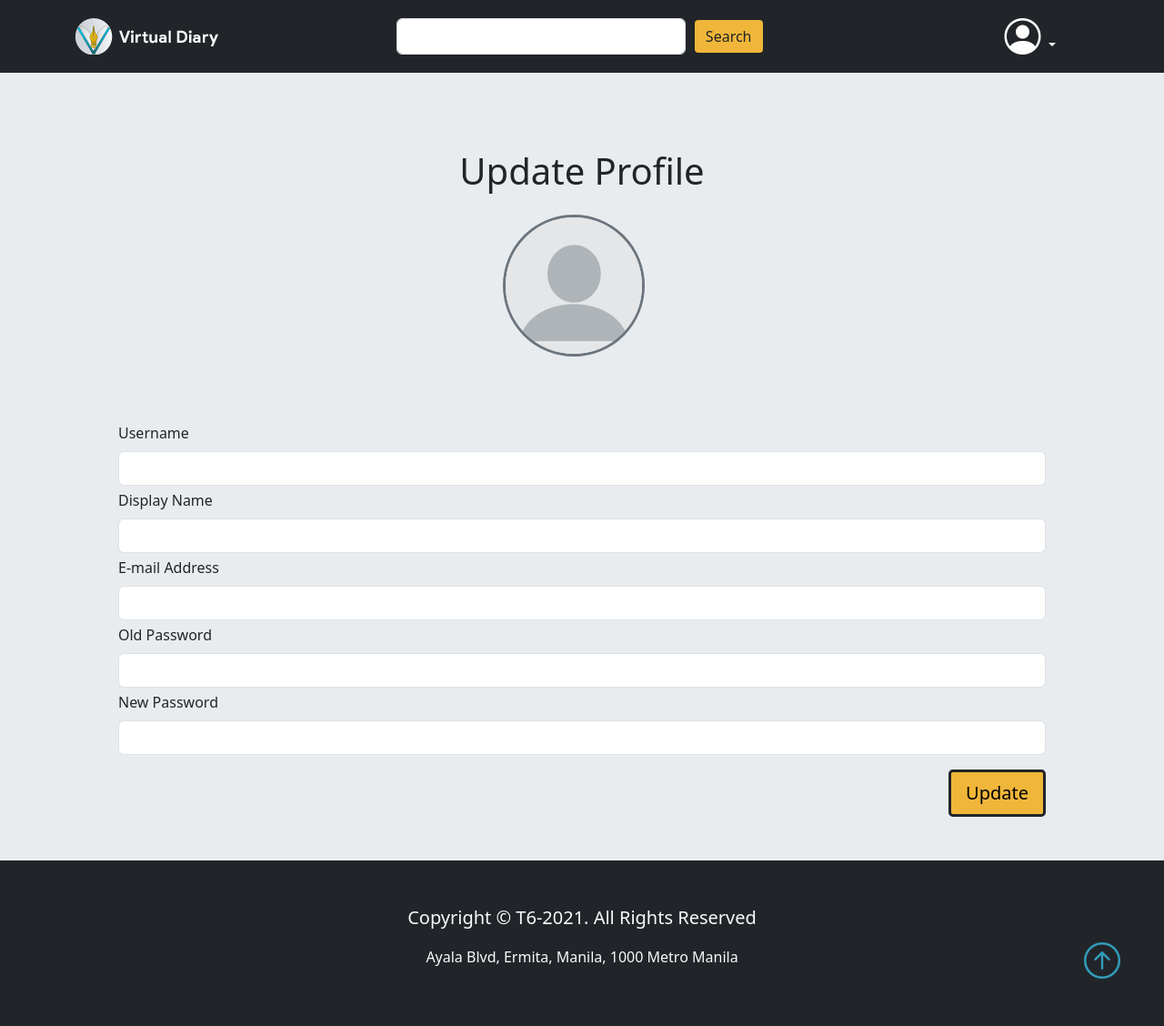
After one commit to kaid0011/Team06_BSCS3AB, a CodeIgniter app: page /Team06_BSCS3AB/index.php/updateprofile/index in a window 1280 px wide. The commit adds this page. Shown: the whole page at 91% size. Run offline with CodeIgniter, Linux system fonts and the light colour scheme; some libraries are stand-ins or nearby versions.

Commit message:
update user profile view and controller; visited profile UI update (11-28)

```diff
--- /dev/null
+++ b/application/controllers/UpdateProfile.php
@@ -0,0 +1,19 @@
+<?php
+    defined('BASEPATH') or exit('No direct script access allowed');
+
+    class UpdateProfile extends CI_Controller
+    {
+
+        public function __construct()
+        {
+            parent::__construct();
+        }
+
+        public function index()
+        {
+            $data['navbar'] = 'main';
+            $this->sitelayout->loadTemplate('pages/updateprofile', $data);
+        }
+    }
+
+?>
--- a/application/views/navbar.php
+++ b/application/views/navbar.php
@@ -131,7 +131,7 @@ switch ($navbar) {
                                 <i class="bi bi-person-circle h1" style="color: white;"></i>
                             </a>
                             <ul class="dropdown-menu " aria-labelledby="navbarDropdown">
-                                <li><a href="#" class="dropdown-item ">Edit Profile</a></li>
+                                <li><a href="<?=base_url('updateprofile')?>" class="dropdown-item ">Edit Profile</a></li>
                                 <li><a href="<?=base_url('login/logout')?>" class="dropdown-item ">Logout</a></li>
                             </ul>
                         </li>
--- /dev/null
+++ b/application/views/pages/updateprofile.php
@@ -0,0 +1,63 @@
+<section style="background-color: #e9ecef; min-height: 75vh; padding-top: 80px">
+    <div class="container">
+        <!--div class="p-5 text-center bg-image" style="background-image: url('imgs/white.png'); height: 300px; width: auto;"-->
+        <div>
+
+            <div class="d-flex justify-content-center align-items-center h-100 ms-5 me-5">
+                <div class="text-white">
+                    <h1 class="h1 mb-4 pt-1 text-dark">Update Profile</h1>
+                    <div class="d-flex">
+                        <a href="#"><img src="<?= base_url('assets/images/visitedprofile/profile.png') ?>" class="rounded-circle ms-5 border border-3 border-secondary mb-2" alt="..."></a>
+                    </div>
+                </div>
+            </div>
+
+            <!--Update Profile-->
+            <div class="d-flex justify-content-center">
+                <div class="col-md p-5">
+
+                    <p class="lead">
+                    <form method="post" action="<?= base_url('updateprofile') ?>" autocomplete="off">
+                        <!-- Username -->
+                        <div class="mb-3">
+                        <label for="exampleInputlastname1" class="form-label">Username</label>
+                        <input type="text" class="form-control mb-1" id="examplelastname1" aria-describedby="emailHelp" name="userName" value="<?php echo set_value('userName'); ?>" />
+
+                        <!-- Display Name -->
+                        <div class="mb-3">
+                        <label for="examplefirstname1" class="form-label">Display Name</label>
+                        <input type="text" class="form-control mb-1" id="exampleInputlastname1" aria-describedby="emailHelp" name="displayName" value="<?php echo set_value('displayName'); ?>" />
+
+                        <!-- E-mail Address -->
+                        <div class="mb-3">
+                        <label for="exampleInputEmail1" class="form-label">E-mail Address</label>
+                        <input type="email" class="form-control mb-1" id="exampleInputEmail1" aria-describedby="emailHelp" name="email" value="<?php echo set_value('email'); ?>" autocomplete="off" />
+
+                        <!-- Password -->
+                        <div class="mb-3">
+                        <label for="exampleInputPassword1" class="form-label">Old Password</label>
+                        <input type="password" class="form-control mb-1" id="exampleInputPassword1" name="oldpassword" value="<?php echo set_value('password'); ?>" autocomplete="off" />
+
+                        <!-- Confirm Password -->
+                        <div class="mb-3">
+                        <label for="exampleInputconfirmpassword1" class="form-label">New Password</label>
+                        <input type="password" class="form-control mb-1" id="exampleInputconfirmpassword1" name="newpassword" value="<?php echo set_value('confirm_password'); ?>" />
+
+
+                        </div>
+                        </div>
+                        </div>
+                        </div>
+                        </div>
+
+                        <!-- Update Button -->
+                        <input type="submit" name="signupbtn" value="Update" style="background-color: #f0b63a;" class="float-end btn-lg border border-3 border-dark"></input>
+
+                    </form>
+                    </p>
+                </div>
+            </div>
+
+        </div>
+    </div>
+</section>
```
Also changed, not shown: application/views/pages/finduser/visitedprofile.php (+58 -219 lines).
